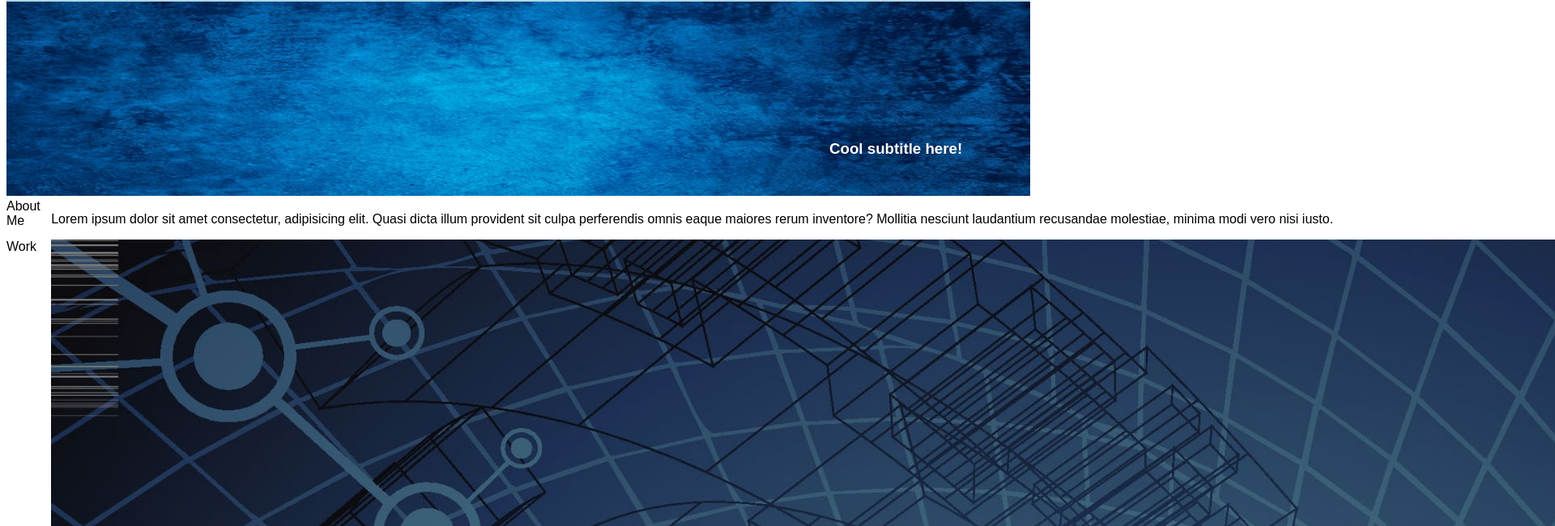
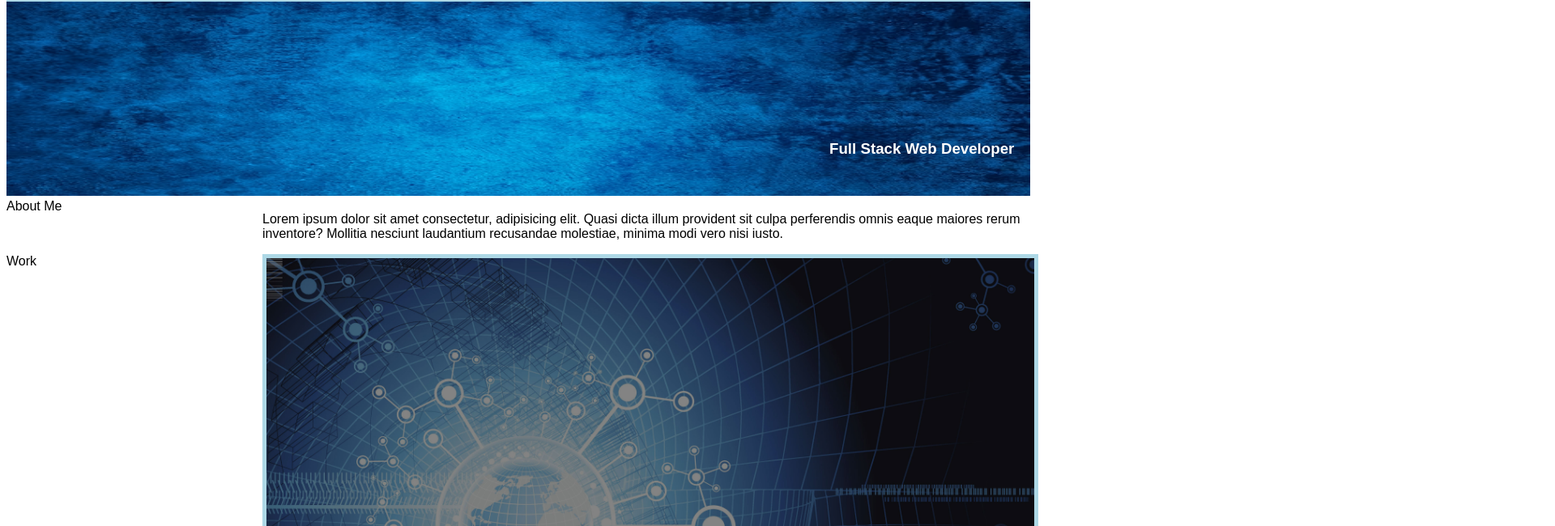
Before and after one commit to pb1983/PB-Portfolio, a plain HTML site: page index.html in a window 1280 px wide. Shown: the part 126-776 px from the top of the page at 81% size, 1920 px wide, since content can reach past the window. Drawn offline with Linux system fonts and the light colour scheme.

Commit message:
updated img grid.

```diff
--- a/assets/style.css
+++ b/assets/style.css
@@ -26,12 +26,18 @@ grid-template-columns: 1fr 3fr;
     padding: 30px;
 }
 
-/* .section-4 {
+.section-4 {
     display: grid;
+    grid-template-columns: 1fr 1fr;
+
+    gap: 20px;
+}
+
+.section-4 img {
     width: 100%;
-    grid-template-columns: 1fr 1fr;
-    grid-template-rows: 100px;
-} */
+    height: 100%;
+    border: 5px solid lightblue;
+}
 
 #br-image img{
     width: 100%;
@@ -44,6 +50,10 @@ grid-template-columns: 1fr 3fr;
     top: 35%;
     color: white;
 
+}
+
+#img1 {
+    grid-column: 1/ span 2;
 }
 
 #navbar {
--- a/index.html
+++ b/index.html
@@ -20,7 +20,7 @@
     </header>
     <div id="br-image">
         <img src="/assets/natural-marble-pattern-background_1258-22160.avif">
-        <h3>Cool subtitle here!</h3>
+        <h3>Full Stack Web Developer</h3>
     </div>
     <main>
         <section>About Me</section>
@@ -31,7 +31,7 @@
             </section>
         <section>Work</section>
         <section class="section-4">
-                <img src="/assets/world.jpg" alt="">
+                <img src="/assets/world.jpg" alt="" id="img1">
                 <img src="/assets/code.jpg" alt="">
                 <img src="/assets/webdes.jpg" alt="">
                 <img src="/assets/laptop.jpg" alt="">
```
